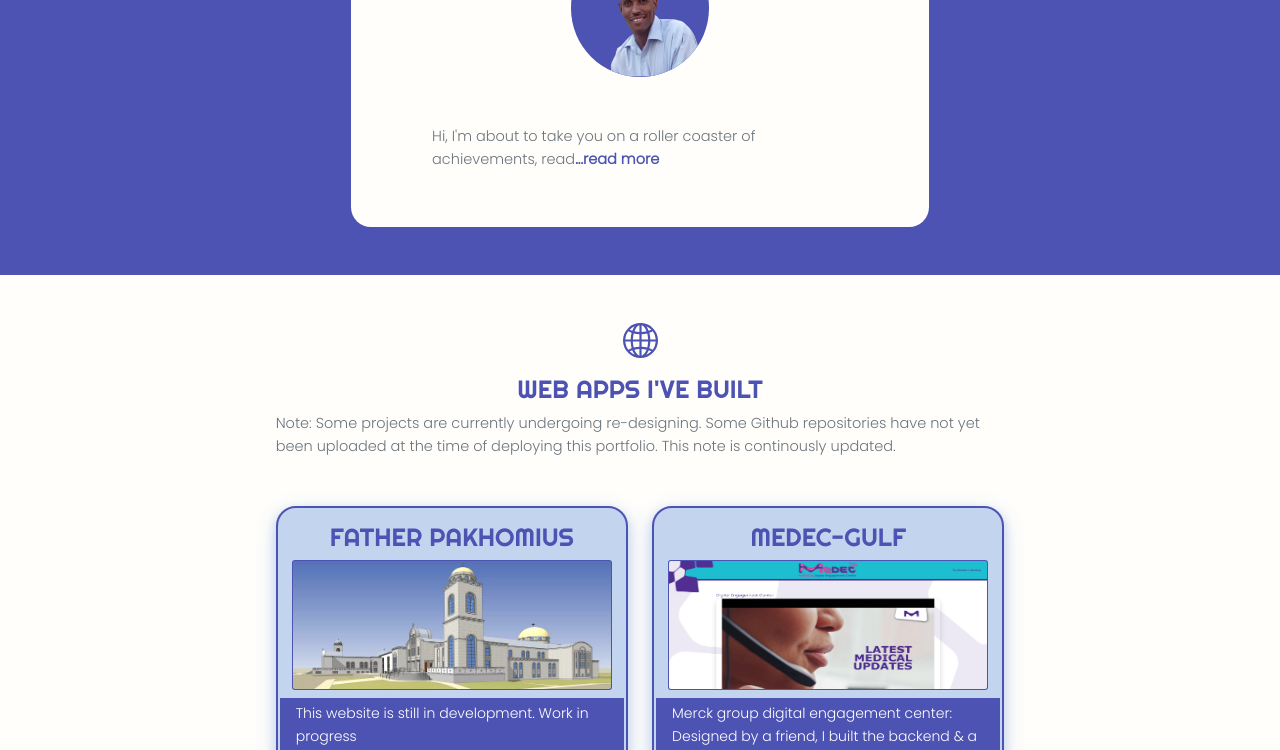
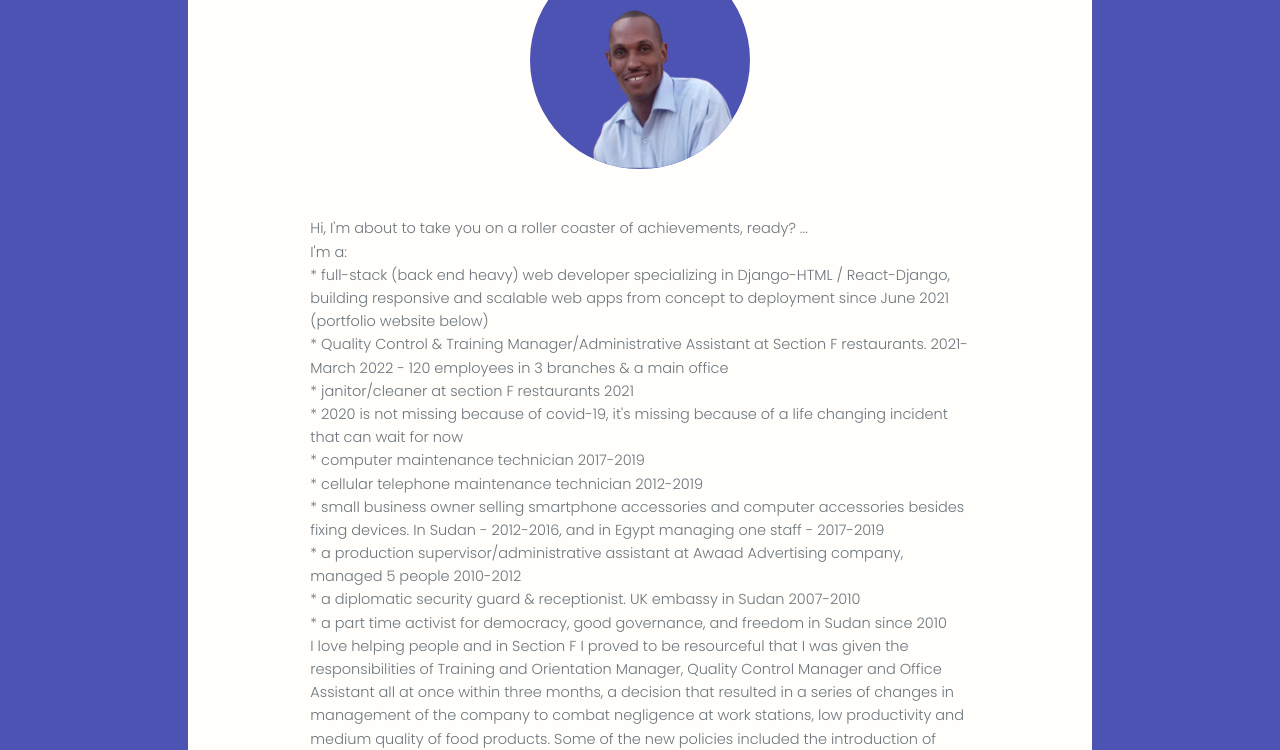
Before and after one commit to Murgany/portfolio, a React (Create React App) app: page / in a window 1280 px wide. Shown: the part 1020-1770 px from the top of the page. Built offline with nearby package versions, Linux system fonts and the light colour scheme.

Commit message:
Update About.js

```diff
--- a/src/components/About.js
+++ b/src/components/About.js
@@ -39,38 +39,38 @@ const About = () => {
             <h6 className="col-sm- mb-4 mt-5 responsive-text pb-3 dark-text text-muted"
             style={{ lineHeight: "1.6", letterSpacing: "auto", transition: "1s ease" }}>
               <ReadMore>
-                Hi, I'm about to take you on a roller coaster of achievements, ready? ...
+                Hi, I'm about to take you on a roller coaster of achievements, ready? ...<br />
 
 
-I'm a:
+I'm a:<br />
 
-* full-stack (back end heavy) web developer specializing in Django-HTML / React-Django, building responsive and scalable web apps from concept to deployment since June 2021 (portfolio website below)
+* full-stack (back end heavy) web developer specializing in Django-HTML / React-Django, building responsive and scalable web apps from concept to deployment since June 2021 (portfolio website below)<br />
 
-* Quality Control & Training Manager/Administrative Assistant at Section F restaurants. 2021- March 2022 - 120 employees in 3 branches & a main office
+* Quality Control & Training Manager/Administrative Assistant at Section F restaurants. 2021- March 2022 - 120 employees in 3 branches & a main office<br />
 
-* janitor/cleaner at section F restaurants 2021
+* janitor/cleaner at section F restaurants 2021<br />
 
-* 2020 is not missing because of covid-19, it's missing because of a life changing incident that can wait for now
+* 2020 is not missing because of covid-19, it's missing because of a life changing incident that can wait for now<br />
 
-* computer maintenance technician 2017-2019
+* computer maintenance technician 2017-2019<br />
 
-* cellular telephone maintenance technician 2012-2019
+* cellular telephone maintenance technician 2012-2019<br />
 
-* small business owner selling smartphone accessories and computer accessories besides fixing devices. In Sudan - 2012-2016, and in Egypt managing one staff - 2017-2019
+* small business owner selling smartphone accessories and computer accessories besides fixing devices. In Sudan - 2012-2016, and in Egypt managing one staff - 2017-2019<br />
 
-* a production supervisor/administrative assistant at Awaad Advertising company, managed 5 people 2010-2012
+* a production supervisor/administrative assistant at Awaad Advertising company, managed 5 people 2010-2012<br />
 
-* a diplomatic security guard & receptionist. UK embassy in Sudan 2007-2010
+* a diplomatic security guard & receptionist. UK embassy in Sudan 2007-2010<br />
 
-* a part time activist for democracy, good governance, and freedom in Sudan since 2010
+* a part time activist for democracy, good governance, and freedom in Sudan since 2010<br />
 
 I love helping people and in Section F I proved to be resourceful that I was given the responsibilities of Training and Orientation Manager, Quality Control Manager and Office Assistant all at once within three months, a decision that resulted in a series of changes in management of the company to combat negligence at work stations, low productivity and medium quality of food products. Some of the new policies included the introduction of compulsory training & orientation on company policies for all new employees regardless of seniority, a set of penalties if these rules are broken, a set of gifts, prizes & recognition policies for good performance and a system of monitoring without interrupting workflow.
-These policies led to overall raise in performance including production efficiency and high quality of food products, retaining old clients, attracting new clients through marketing, and raising sales by 6% in 3 months. I was named employee of the year in Dec 2021. I'm a refugee, hired as a cleaner/janitor.
+These policies led to overall raise in performance including production efficiency and high quality of food products, retaining old clients, attracting new clients through marketing, and raising sales by 6% in 3 months. I was named employee of the year in Dec 2021. I'm a refugee, hired as a cleaner/janitor.<br />
 
-I assure you, you are still looking at a web developer's profile, just one with diverse experiences and a thirst for learning. I am happy to say that after all these experiences, I have found something I love, programming, and creating awesome web apps.
-Thank you for reading. Looking forward to hear from you, if not for work, the least we can do is connect.
+I assure you, you are still looking at a web developer's profile, just one with diverse experiences and a thirst for learning. I am happy to say that after all these experiences, I have found something I love, programming, and creating awesome web apps.<br />
+Thank you for reading. Looking forward to hear from you, if not for work, the least we can do is connect. <br />
 
-I was born in Sudan, grew up in Uganda and now a refugee in Egypt.
+I was born in Sudan, grew up in Uganda and now a refugee in Egypt. <br />
 
               </ReadMore>
             </h6>
```
